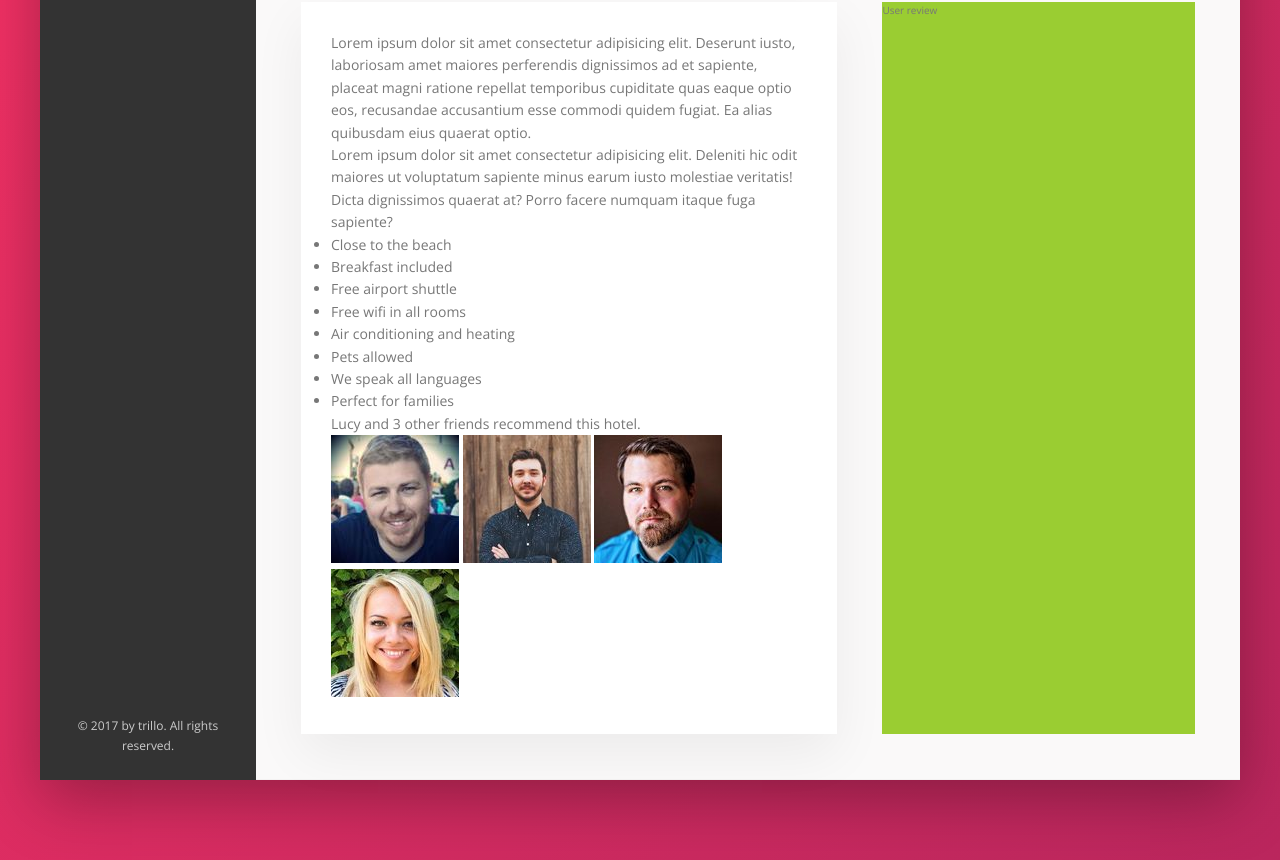
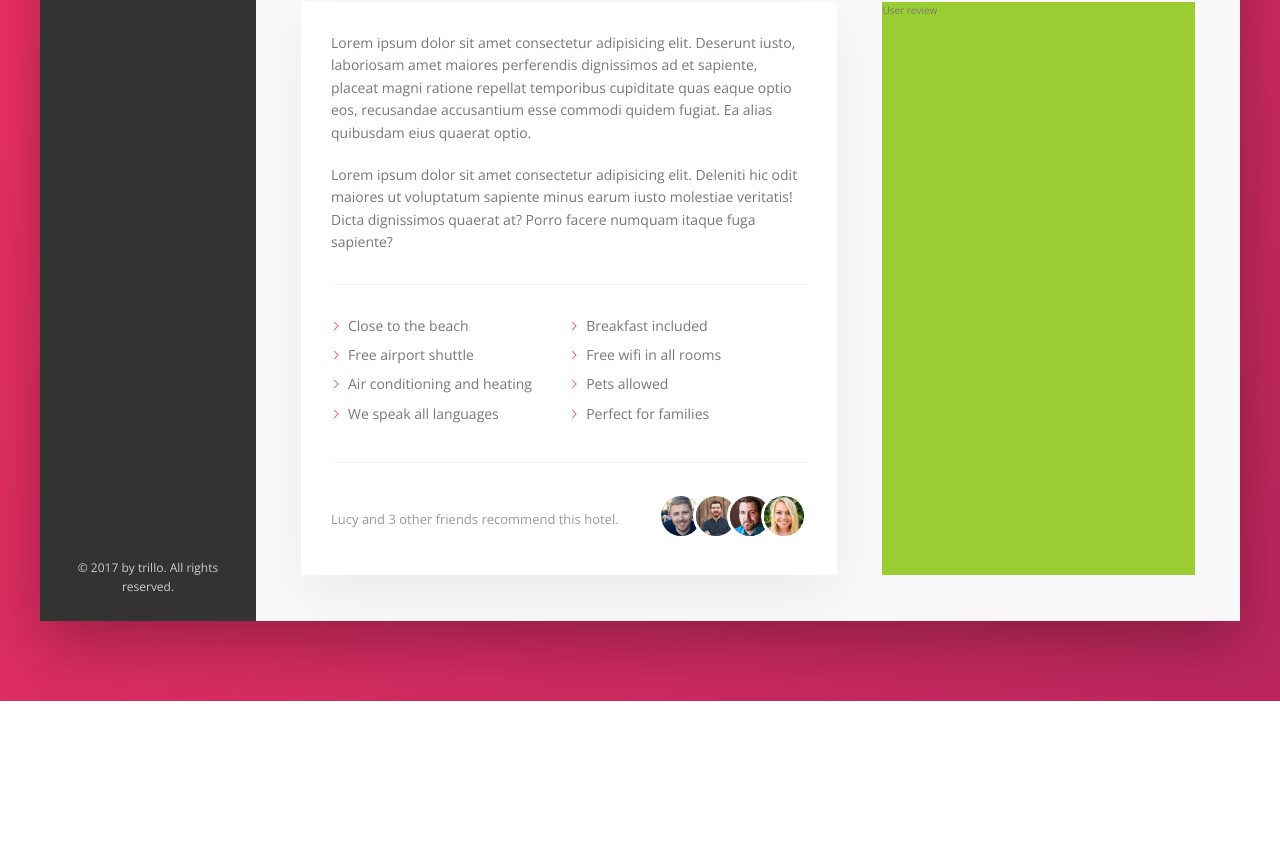
Before and after one commit to hsnu510514/Trillo, a website: page index.html in a window 1280 px wide. Shown: the part 645-1505 px from the top of the page. After the commit the page ends 1346 px from the top, so only its background shows below. Drawn offline with nearby package versions, Linux system fonts and the light colour scheme.

Commit message:
detail css

```diff
--- a/_components.scss
+++ b/_components.scss
@@ -301,3 +301,77 @@
     box-shadow: none;
   }
 }
+
+/////////////////////////////////////
+//PARAGRAPH
+.paragraph:not(:last-of-type) {
+  margin-bottom: 2rem;
+}
+
+
+/////////////////////////////////////
+//LIST
+.list {
+  list-style: none;
+  margin: 3rem 0;
+  padding: 3rem 0;
+  border-top: var(--line);
+  border-bottom: var(--line);
+
+  display: flex;
+  flex-wrap: wrap;
+
+  &__item {
+    flex: 0 0 50%;
+    margin-bottom: .7rem;
+  }
+
+  &__item::before {
+    content: "";
+    display: inline-block;
+    height: 1rem;
+    width: 1rem;
+    margin-right: .7rem;
+
+    // Older browsers         無法改變圖樣顏色
+    // background-image: url(../img/chevron-thin-right.svg);
+    // background-size: cover;
+
+    // Newer Browsers
+    background-color: var(--color-primary);
+    -webkit-mask-image: url(../img/chevron-thin-right.svg);
+    -webkit-mask-size: cover;
+    mask-image: url(../img/chevron-thin-right.svg);
+    mask-size: cover;
+  }
+}
+
+
+/////////////////////////////////////
+//RECOMMEND
+.recommend {
+  font-size: 1.3rem;
+  color: var(--color-grey-dark-3);
+  display: flex;
+  align-items: center;
+
+  &__count {
+    margin-right: auto;
+  }
+
+  &__friends {
+
+  }
+
+  &__photo {
+    box-sizing: content-box;
+    height: 4rem;
+    width: 4rem;
+    border-radius: 50%;
+    border: 3px solid white;
+
+    &:not(:last-child) {
+      margin-right: -1.5rem;
+    }
+  }
+}
```
Also changed, not shown: css/style.css, img/chevron-thin-right.svg (added).
